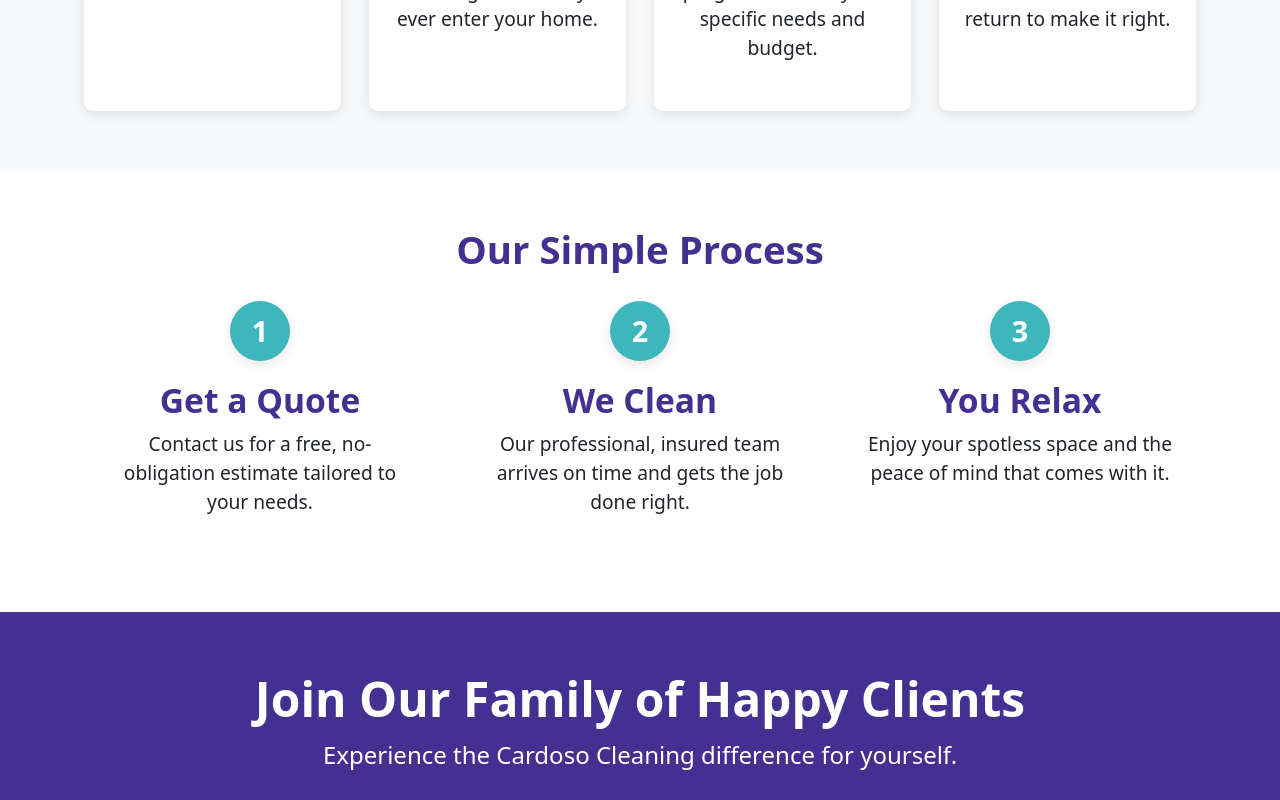
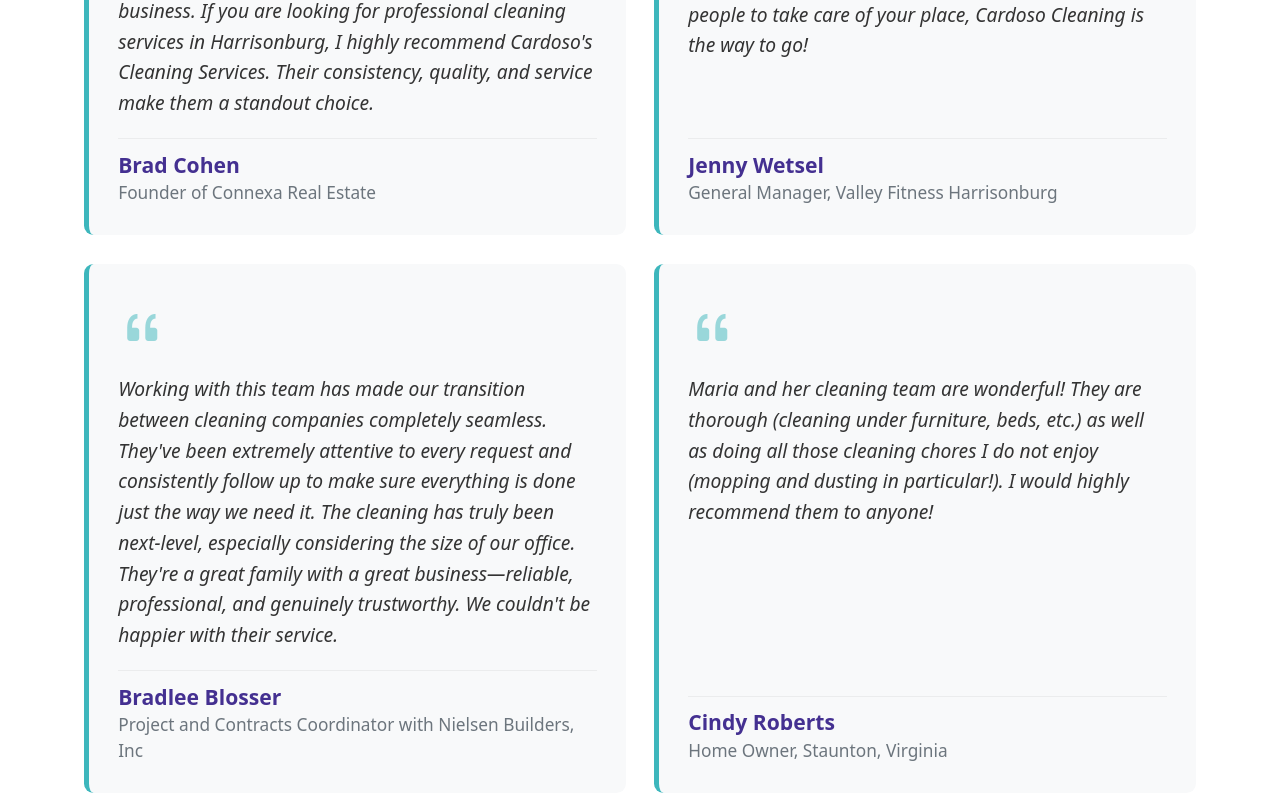
Before and after one commit to aamartinez17/cardosocleaningservicesllc, a Vue app: page /about in a window 1280 px wide. Shown: the part 2540-3340 px from the top of the page. Built offline with nearby package versions, Linux system fonts and the light colour scheme.

Commit message:
added testimonial in contact page and added recaptcha v3

```diff
--- a/index.html
+++ b/index.html
@@ -56,6 +56,7 @@
     <!-- Bootstrap Icons (Loaded here for fast icon rendering) -->
     <link rel="stylesheet" href="https://cdn.jsdelivr.net/npm/bootstrap-icons@1.11.3/font/bootstrap-icons.min.css">
 
+    <script src="https://www.google.com/recaptcha/api.js?render=6LeAqjksAAAAAKsAYnO351IMfO-1BzHRYh8Ltdgt"></script>
     <!--
       Structured Data (JSON-LD) - The BEST for SEO!
       This tells Google exactly what your business is.
--- a/src/views/AboutView.vue
+++ b/src/views/AboutView.vue
@@ -11,7 +11,7 @@
     <section class="page-section">
       <div class="container">
         <div class="row align-items-center">
-          <div class="col-xxl-6" data-aos="fade-right">
+          <div class="col-xxl-12" data-aos="fade-right">
             <h2 class="section-title">Our Story</h2>
             <p class="section-subtitle">
               Serving the Shenandoah Valley Since 2022.
@@ -40,14 +40,13 @@
               Get Your Free Estimate
             </button>
           </div>
-          <div class="mt-5 col-xxl-6" data-aos="fade-left" data-aos-delay="100">
-            <!-- Image Placeholder 1 -->
+          <!-- <div class="mt-5 col-xxl-6" data-aos="fade-left" data-aos-delay="100">
             <img
               src="https://placehold.co/600x450/3DB6BC/FFFFFF?text=Maria+Cardoso+(Founder)"
               alt="Maria Cardoso, Founder of Cardoso Cleaning"
               class="img-fluid rounded-image"
             >
-          </div>
+          </div> -->
         </div>
       </div>
     </section>
@@ -95,36 +94,29 @@
       </div>
     </section>
 
-    <!-- 4. "How It Works" Section (Reused from Home) -->
-    <section class="page-section">
+    <!-- 4. Testimonials Section -->
+    <section class="testimonials-section page-section">
       <div class="container">
-        <h2 class="section-title text-center" data-aos="fade-up">Our Simple Process</h2>
-        <div class="row text-center">
-          <div class="col-md-4" data-aos="fade-up" data-aos-delay="100">
-            <div class="step-card">
-              <div class="step-number">1</div>
-              <h3 class="step-title">Get a Quote</h3>
-              <p>Contact us for a free, no-obligation estimate tailored to your needs.</p>
-            </div>
-          </div>
-          <div class="col-md-4" data-aos="fade-up" data-aos-delay="200">
-            <div class="step-card">
-              <div class="step-number">2</div>
-              <h3 class="step-title">We Clean</h3>
-              <p>Our professional, insured team arrives on time and gets the job done right.</p>
-            </div>
-          </div>
-          <div class="col-md-4" data-aos="fade-up" data-aos-delay="300">
-            <div class="step-card">
-              <div class="step-number">3</div>
-              <h3 class="step-title">You Relax</h3>
-              <p>Enjoy your spotless space and the peace of mind that comes with it.</p>
+        <h2 class="section-title text-center" data-aos="fade-up">Hear From Our Community</h2>
+        <p class="section-subtitle text-center" data-aos="fade-up" data-aos-delay="100">
+          We pride ourselves on the relationships we build with local families and businesses.
+        </p>
+
+        <div class="row g-4">
+          <div v-for="(item, index) in testimonials" :key="index" class="col-lg-6" data-aos="fade-up" :data-aos-delay="index * 100">
+            <div class="testimonial-card">
+              <i class="bi bi-quote testimonial-quote-icon"></i>
+              <h4 v-if="item.title" class="testimonial-card-title">{{ item.title }}</h4>
+              <p class="testimonial-text">{{ item.text }}</p>
+              <div class="testimonial-author">
+                <span class="author-name">{{ item.name }}</span>
+                <span class="author-role">{{ item.role }}</span>
+              </div>
             </div>
           </div>
         </div>
       </div>
     </section>
-
 
     <!-- 5. Final CTA -->
     <section class="final-cta-section">
@@ -149,6 +141,30 @@ import { inject } from 'vue';
 
 // Inject the function to open the quote drawer
 const openDrawer = inject('openQuoteDrawer');
+
+const testimonials = [
+  {
+    name: 'Brad Cohen',
+    role: 'Founder of Connexa Real Estate',
+    text: "As a local realtor in Harrisonburg, it is incredibly hard to find a cleaning company that is consistently reliable, responsive, and detail oriented. My experience with Cardoso's Cleaning Services in Harrisonburg, Virginia has been exceptional. Maria and her team were quick to respond, easy to schedule with, and immediately impressed me with their professionalism. Their attention to detail shows in every room they touch. The cleaning was thorough, thoughtful, and far exceeded the standard surface-level work I often see. They made the home feel genuinely refreshed and ready to show. The team is friendly, dependable, and truly trustworthy. It is clear they take pride in their work and treat every property with care, which is invaluable in my line of business. If you are looking for professional cleaning services in Harrisonburg, I highly recommend Cardoso's Cleaning Services. Their consistency, quality, and service make them a standout choice."
+  },
+  {
+    name: 'Jenny Wetsel',
+    role: 'General Manager, Valley Fitness Harrisonburg',
+    title: '"Highly Recommend Cardoso Cleaning Services!"',
+    text: "At Valley Fitness, we need a cleaning service we can count on— and that's exactly what we get. They clean our gym six nights a week, always showing up in the middle of the night, no matter the weather. Whether it's raining, snowing, or freezing cold, they're here making sure everything is spotless by morning. What stands out the most is how dependable and professional they are. The team is always on time, friendly, and they don't miss a detail. From the gym floor to the locker rooms, everything looks amazing when we open for business. We couldn't ask for a better cleaning service to keep our gym in top shape. If you need reliable, hardworking people to take care of your place, Cardoso Cleaning is the way to go!"
+  },
+  {
+    name: 'Bradlee Blosser',
+    role: 'Project and Contracts Coordinator with Nielsen Builders, Inc',
+    text: "Working with this team has made our transition between cleaning companies completely seamless. They've been extremely attentive to every request and consistently follow up to make sure everything is done just the way we need it. The cleaning has truly been next-level, especially considering the size of our office. They're a great family with a great business—reliable, professional, and genuinely trustworthy. We couldn't be happier with their service."
+  },
+  {
+    name: 'Cindy Roberts',
+    role: 'Home Owner, Staunton, Virginia',
+    text: "Maria and her cleaning team are wonderful! They are thorough (cleaning under furniture, beds, etc.) as well as doing all those cleaning chores I do not enjoy (mopping and dusting in particular!). I would highly recommend them to anyone!"
+  }
+];
 </script>
 
 <style scoped>
@@ -221,30 +237,66 @@ const openDrawer = inject('openQuoteDrawer');
   margin-bottom: var(--spacing-sm);
 }
 
-/* Re-using step card styles from HomeView */
-.step-card {
-  padding: var(--spacing-md);
+/* Testamonial*/
+.testimonials-section {
+  background-color: var(--color-background);
 }
-.step-number {
-  width: 60px;
-  height: 60px;
-  line-height: 60px;
-  border-radius: 50%;
-  background-color: var(--color-accent);
-  color: var(--light-text);
-  font-size: var(--font-size-xl);
-  font-weight: var(--font-weight-bold);
-  margin: 0 auto var(--spacing-md);
+
+.testimonial-card {
+  background-color: var(--bg-primary); /* Light grey matches your theme */
+  padding: var(--spacing-lg);
+  border-radius: var(--border-radius);
+  height: 100%;
   display: flex;
-  align-items: center;
-  justify-content: center;
-  box-shadow: var(--primary-shadow);
+  flex-direction: column;
+  position: relative;
+  border-left: 5px solid var(--color-accent);
+  transition: transform 0.3s ease;
 }
-.step-title {
+
+.testimonial-card:hover {
+  transform: translateY(-5px);
+}
+
+.testimonial-quote-icon {
+  font-size: 2.5rem;
+  color: var(--color-accent);
+  opacity: 0.5;
+  margin-bottom: var(--spacing-sm);
+}
+
+.testimonial-card-title {
   font-family: var(--font-family-headings);
   font-weight: var(--font-weight-bold);
   color: var(--color-primary);
   margin-bottom: var(--spacing-sm);
+  font-size: 1.2rem;
+}
+
+.testimonial-text {
+  font-style: italic;
+  color: var(--color-text-light);
+  line-height: 1.6;
+  flex-grow: 1;
+  margin-bottom: var(--spacing-md);
+}
+
+.testimonial-author {
+  display: flex;
+  flex-direction: column;
+  border-top: 1px solid rgba(0,0,0,0.05);
+  padding-top: var(--spacing-sm);
+}
+
+.author-name {
+  font-weight: var(--font-weight-bold);
+  color: var(--color-primary);
+  font-size: 1.1rem;
+}
+
+.author-role {
+  font-size: 0.9rem;
+  color: var(--secondary-dark-grey);
 }
 
 /* Final CTA section, reusing home page styles */
--- a/src/views/HomeView.vue
+++ b/src/views/HomeView.vue
@@ -89,6 +89,41 @@
         </div>
       </div>
     </section>
+
+    <!-- 5. NEW: Review Carousel Section -->
+    <ClientOnly>
+    <section class="review-carousel-section">
+      <div class="container" data-aos="fade-up">
+        <h2 class="section-title text-center">What Our Clients Say</h2>
+        <p class="section-subtitle text-center">
+          We're proud to build lasting relationships in our community.
+        </p>
+
+        <swiper
+          :modules="swiperModules"
+          :slides-per-view="1"
+          :space-between="30"
+          :navigation="true"
+          :pagination="{ clickable: true }"
+          :autoplay="{
+            delay: 7000,
+            disableOnInteraction: false,
+          }"
+          :loop="true"
+        >
+          <swiper-slide v-for="(review, index) in testimonials" :key="index">
+            <div class="review-card">
+              <div class="review-stars">
+                <i v-for="n in review.rating" :key="n" class="bi bi-star-fill"></i>
+              </div>
+              <p class="review-quote">"{{ review.quote }}"</p>
+              <h4 class="review-name">- {{ review.name }}</h4>
+            </div>
+          </swiper-slide>
+        </swiper>
+      </div>
+    </section>
+  </ClientOnly>
 
     <!-- 3. How It Works Section -->
     <section class="how-it-works-section">
@@ -196,39 +231,6 @@
           </div>
         </div>
       </div>
-      </div>
-    </section>
-
-    <!-- 5. NEW: Review Carousel Section -->
-    <section class="review-carousel-section">
-      <div class="container" data-aos="fade-up">
-        <h2 class="section-title text-center">What Our Clients Say</h2>
-        <p class="section-subtitle text-center">
-          We're proud to build lasting relationships in our community.
-        </p>
-
-        <swiper
-          :modules="swiperModules"
-          :slides-per-view="1"
-          :space-between="30"
-          :navigation="true"
-          :pagination="{ clickable: true }"
-          :autoplay="{
-            delay: 5000,
-            disableOnInteraction: false,
-          }"
-          :loop="true"
-        >
-          <swiper-slide v-for="(review, index) in testimonials" :key="index">
-            <div class="review-card">
-              <div class="review-stars">
-                <i v-for="n in review.rating" :key="n" class="bi bi-star-fill"></i>
-              </div>
-              <p class="review-quote">"{{ review.quote }}"</p>
-              <h4 class="review-name">- {{ review.name }}</h4>
-            </div>
-          </swiper-slide>
-        </swiper>
       </div>
     </section>
 
@@ -410,18 +412,23 @@ const swiperModules = [Navigation, Pagination, Autoplay];
 // Mock testimonial data (you can replace this with real reviews)
 const testimonials = ref([
   {
-    name: 'Sarah K., Harrisonburg',
-    quote: 'Cardoso Cleaning is a lifesaver! I come home to a spotless house every other week. Their team is professional, trustworthy, and incredibly thorough. I highly recommend them!',
+    name: 'Brad Cohen, Founder of Connexa Real Estate',
+    quote: "I highly recommend Cardoso's Cleaning Services. Their consistency, quality, and service make them a standout choice.",
     rating: 5
   },
   {
-    name: 'Mike P., Rockingham Co.',
-    quote: 'We use them for our commercial space, and the difference is night and day. Maria is responsive, and the crew is reliable. Our office has never been cleaner. Great for business.',
+    name: 'Bradlee Blosser, Project and Contracts Coordinator with Nielsen Builders, Inc',
+    quote: 'Working with this team has made our transition between cleaning companies completely seamless',
     rating: 5
   },
   {
-    name: 'Emily R., Harrisonburg',
-    quote: 'They handled our move-out clean, and I am so thankful we hired them. The place looked better than when we moved in, and we got our full security deposit back!',
+    name: 'Cindy Roberts, Home Owner, Staunton, Virginia',
+    quote: 'Maria and her cleaning team are wonderful! They are thorough, doing all those cleaning chores I do not enjoy',
+    rating: 5
+  },
+  {
+    name: 'Jenny Wetsel, General Manager, Valley Fitness Harrisonburg',
+    quote: 'If you need reliable, hardworking people to take care of your place, Cardoso Cleaning is the way to go!',
     rating: 5
   }
 ]);
```
Also changed, not shown: src/components/QuoteForm.vue (+34 -34 lines), 1 other file (tests, documents, lock files or other folders).
